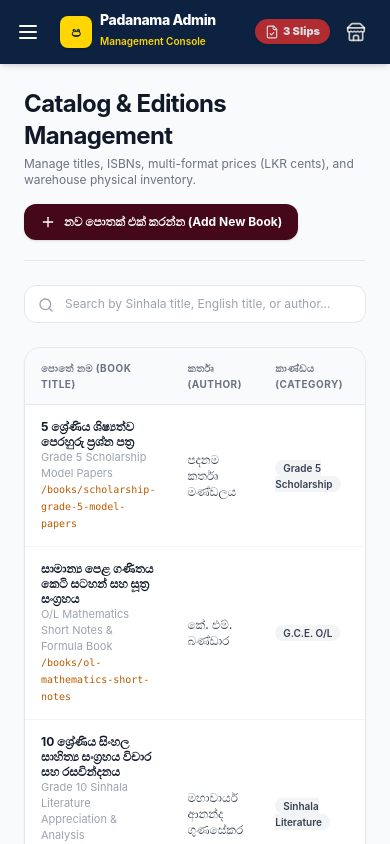
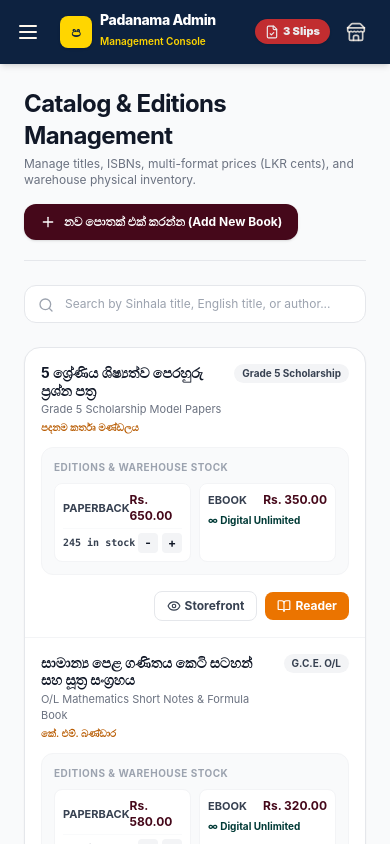
Before and after one commit to MiniduJ/padanama-publications, a Next.js app: page /admin/catalog in a window 390 px wide. Shown: the top 844 px of the page. Built offline with nearby package versions, Linux system fonts and the light colour scheme.

Commit message:
feat(mobile): complete mobile-first responsiveness for admin catalog, reports, brand icons, and layout stability

```diff
--- a/src/app/admin/catalog/page.tsx
+++ b/src/app/admin/catalog/page.tsx
@@ -165,9 +165,10 @@ export default function AdminCatalogPage() {
         </div>
       </div>
 
-      {/* Books Table */}
+      {/* Books Table: Desktop Table & Mobile Stacked Cards */}
       <div className="bg-white rounded-2xl border border-gray-200 shadow-sm overflow-hidden">
-        <div className="overflow-x-auto">
+        {/* Desktop Table View */}
+        <div className="hidden md:block overflow-x-auto">
           <table className="w-full text-left text-xs text-gray-700">
             <thead className="bg-gray-50 text-gray-500 uppercase tracking-wider text-[10px] font-bold border-b border-gray-200">
               <tr>
@@ -289,6 +290,91 @@ export default function AdminCatalogPage() {
             </tbody>
           </table>
         </div>
+
+        {/* Mobile Stacked Card View */}
+        <div className="md:hidden divide-y divide-gray-100">
+          {filteredBooks.map((book) => (
+            <div key={book.id} className="p-4 space-y-3">
+              <div className="flex items-start justify-between gap-2">
+                <div className="space-y-0.5">
+                  <h3 className="font-bold text-sm text-gray-900 leading-tight">
+                    {book.titleSi}
+                  </h3>
+                  <p className="text-[11px] text-gray-500">{book.titleEn}</p>
+                  <p className="text-[10px] text-saffron-700 font-semibold">{book.author}</p>
+                </div>
+                <span className="px-2 py-0.5 rounded-full bg-gray-100 text-[10px] font-bold text-gray-700 shrink-0">
+                  {book.category}
+                </span>
+              </div>
+
+              {/* Formats & Stock Grid */}
+              <div className="p-3 bg-gray-50 rounded-xl space-y-2 border border-gray-100">
+                <span className="text-[10px] font-bold text-gray-400 uppercase tracking-wider block">
+                  Editions & Warehouse Stock
+                </span>
+                <div className="grid grid-cols-2 gap-2">
+                  {book.formats.map((f, idx) => {
+                    const isLow = f.format !== "EBOOK" && f.stock <= 5;
+                    return (
+                      <div key={idx} className="p-2 bg-white rounded-lg border border-gray-100 text-xs space-y-1">
+                        <div className="flex items-center justify-between font-bold">
+                          <span className="text-gray-700 text-[11px]">{f.format}</span>
+                          <span className="text-maroon-900">{formatLkr(f.priceCents, "en")}</span>
+                        </div>
+                        {f.format === "EBOOK" ? (
+                          <span className="text-[10px] text-green-700 font-bold block">∞ Digital Unlimited</span>
+                        ) : (
+                          <div className="flex items-center justify-between pt-1 border-t border-gray-50">
+                            <span className={`text-[10px] font-mono font-bold ${isLow ? "text-red-600" : "text-gray-700"}`}>
+                              {f.stock} in stock {isLow && "⚠️"}
+                            </span>
+                            <div className="flex items-center gap-1">
+                              <button
+                                type="button"
+                                onClick={() => handleQuickStockUpdate(book.id, idx, f.stock - 1)}
+                                className="w-5 h-5 bg-gray-100 hover:bg-gray-200 rounded text-center text-xs font-bold"
+                              >
+                                -
+                              </button>
+                              <button
+                                type="button"
+                                onClick={() => handleQuickStockUpdate(book.id, idx, f.stock + 10)}
+                                className="w-5 h-5 bg-gray-100 hover:bg-gray-200 rounded text-center text-xs font-bold"
+                              >
+                                +
+                              </button>
+                            </div>
+                          </div>
+                        )}
+                      </div>
+                    );
+                  })}
+                </div>
+              </div>
+
+              {/* Action Buttons */}
+              <div className="flex items-center justify-end gap-2 pt-1">
+                <Link
+                  href={`/books/${book.slug}`}
+                  target="_blank"
+                  className="px-3 py-1.5 rounded-lg border border-gray-200 text-gray-700 hover:text-maroon-900 text-xs font-bold flex items-center gap-1"
+                >
+                  <Eye className="w-3.5 h-3.5" />
+                  <span>Storefront</span>
+                </Link>
+                <Link
+                  href={`/read/${book.slug}`}
+                  target="_blank"
+                  className="px-3 py-1.5 rounded-lg bg-saffron-500 hover:bg-saffron-600 text-white text-xs font-bold flex items-center gap-1"
+                >
+                  <BookOpen className="w-3.5 h-3.5" />
+                  <span>Reader</span>
+                </Link>
+              </div>
+            </div>
+          ))}
+        </div>
       </div>
     </div>
   );
--- a/src/app/admin/reports/page.tsx
+++ b/src/app/admin/reports/page.tsx
@@ -173,7 +173,8 @@ export default function AdminReportsPage() {
           </select>
         </div>
 
-        <div className="overflow-x-auto">
+        {/* Desktop Table View */}
+        <div className="hidden md:block overflow-x-auto">
           <table className="w-full text-left text-xs text-gray-700">
             <thead className="bg-gray-50 text-gray-500 uppercase tracking-wider text-[10px] font-bold border-b border-gray-200">
               <tr>
@@ -211,6 +212,42 @@ export default function AdminReportsPage() {
             </tbody>
           </table>
         </div>
+
+        {/* Mobile Stacked Card View */}
+        <div className="md:hidden divide-y divide-gray-100">
+          {royalties.map((r) => (
+            <div key={r.id} className="p-4 space-y-2.5">
+              <div className="flex items-start justify-between gap-2">
+                <div>
+                  <h4 className="font-bold text-sm text-gray-900">{r.authorName}</h4>
+                  <p className="text-xs text-gray-600 leading-tight">{r.bookTitle}</p>
+                </div>
+                <span className="px-2 py-0.5 rounded bg-gray-100 text-[10px] font-bold text-gray-700 shrink-0">
+                  {r.format}
+                </span>
+              </div>
+
+              <div className="grid grid-cols-2 gap-2 text-xs p-2.5 bg-gray-50 rounded-xl border border-gray-100">
+                <div>
+                  <span className="text-[10px] text-gray-400 block">Units Sold</span>
+                  <span className="font-mono font-bold text-gray-800">{r.unitsSold} copies</span>
+                </div>
+                <div>
+                  <span className="text-[10px] text-gray-400 block">Contract Rate</span>
+                  <span className="font-bold text-saffron-700">{r.royaltyRatePercent}%</span>
+                </div>
+                <div>
+                  <span className="text-[10px] text-gray-400 block">Gross Sales</span>
+                  <span className="font-semibold text-gray-700">{formatLkr(r.grossSalesCents, "en")}</span>
+                </div>
+                <div>
+                  <span className="text-[10px] text-gray-400 block">Royalty Payable</span>
+                  <span className="font-extrabold text-maroon-900">{formatLkr(r.royaltyPayableCents, "en")}</span>
+                </div>
+              </div>
+            </div>
+          ))}
+        </div>
       </div>
     </div>
   );
--- a/src/app/not-found.tsx
+++ /dev/null
@@ -1,32 +0,0 @@
-import Link from "next/link";
-
-export default function NotFound() {
-  return (
-    <html lang="si">
-      <body style={{ fontFamily: "system-ui, sans-serif", padding: "3rem 1rem", textAlign: "center", backgroundColor: "#FFF8EC", color: "#1E1A17" }}>
-        <h1 style={{ color: "#0D2240", fontSize: "2rem", fontWeight: 900 }}>
-          404 - පිටුව හමු නොවීය (Page Not Found)
-        </h1>
-        <p style={{ color: "#666", marginTop: "1rem", fontSize: "0.875rem" }}>
-          ඔබ සොයන පිටුව ඉවත් කර හෝ වෙනත් ලිපිනයකට මාරු කර ඇත.
-        </p>
-        <Link
-          href="/si"
-          style={{
-            display: "inline-block",
-            marginTop: "1.5rem",
-            padding: "0.75rem 1.5rem",
-            backgroundColor: "#D32F2F",
-            color: "#ffffff",
-            borderRadius: "0.75rem",
-            textDecoration: "none",
-            fontWeight: "bold",
-            fontSize: "0.875rem",
-          }}
-        >
-          මුල් පිටුවට යන්න (Go Home)
-        </Link>
-      </body>
-    </html>
-  );
-}
--- a/src/components/store/SocialMediaSection.tsx
+++ b/src/components/store/SocialMediaSection.tsx
@@ -149,7 +149,7 @@ export function SocialMediaSection() {
             <div className="flex items-start justify-between gap-4">
               <div className="flex items-center gap-3.5">
                 <div className="w-14 h-14 rounded-2xl bg-[#1877F2] text-white flex items-center justify-center shrink-0 shadow-md shadow-[#1877F2]/30">
-                  <FacebookIcon className="w-8 h-8 fill-current" />
+                  <FacebookIcon className="w-8 h-8 fill-current shrink-0" size={32} />
                 </div>
                 <div>
                   <div className="flex items-center gap-1.5">
@@ -287,9 +287,9 @@ export function SocialMediaSection() {
               rel="noreferrer"
               className="w-full py-3.5 px-6 rounded-2xl bg-[#1877F2] hover:bg-[#1565C0] text-white font-extrabold text-sm shadow-lg hover:shadow-xl transition-all flex items-center justify-center gap-2 group-hover:scale-[1.01]"
             >
-              <FacebookIcon className="w-4.5 h-4.5 fill-current" />
+              <FacebookIcon className="w-5 h-5 fill-current shrink-0" size={20} />
               <span>Facebook පිටුවට පිවිසෙන්න (Visit Facebook Page)</span>
-              <ExternalLink className="w-4 h-4" />
+              <ExternalLink className="w-4 h-4 shrink-0" />
             </a>
           </div>
         </div>
@@ -304,7 +304,7 @@ export function SocialMediaSection() {
             <div className="flex items-start justify-between gap-4">
               <div className="flex items-center gap-3.5">
                 <div className="w-14 h-14 rounded-2xl bg-[#FF0000] text-white flex items-center justify-center shrink-0 shadow-md shadow-[#FF0000]/30">
-                  <YouTubeIcon className="w-8 h-8 fill-current" />
+                  <YouTubeIcon className="w-8 h-8 fill-current shrink-0" size={32} />
                 </div>
                 <div>
                   <div className="flex items-center gap-1.5">
@@ -435,9 +435,9 @@ export function SocialMediaSection() {
               rel="noreferrer"
               className="w-full py-3.5 px-6 rounded-2xl bg-[#FF0000] hover:bg-[#CC0000] text-white font-extrabold text-sm shadow-lg hover:shadow-xl transition-all flex items-center justify-center gap-2 group-hover:scale-[1.01]"
             >
-              <YouTubeIcon className="w-4.5 h-4.5 fill-current" />
+              <YouTubeIcon className="w-5 h-5 fill-current shrink-0" size={20} />
               <span>YouTube නාලිකාවට පිවිසෙන්න (Visit YouTube Channel)</span>
-              <ExternalLink className="w-4 h-4" />
+              <ExternalLink className="w-4 h-4 shrink-0" />
             </a>
           </div>
         </div>
--- a/src/components/store/StoreFooter.tsx
+++ b/src/components/store/StoreFooter.tsx
@@ -33,7 +33,7 @@ export function StoreFooter() {
                 className="w-9 h-9 rounded-full bg-[#1877F2] text-white flex items-center justify-center hover:scale-110 transition-transform shadow"
                 aria-label="Facebook"
               >
-                <FacebookIcon className="w-4.5 h-4.5 fill-current" />
+                <FacebookIcon className="w-5 h-5 fill-current shrink-0" size={18} />
               </a>
               <a
                 href="https://www.youtube.com/@padanamapublication"
@@ -42,7 +42,7 @@ export function StoreFooter() {
                 className="w-9 h-9 rounded-full bg-[#FF0000] text-white flex items-center justify-center hover:scale-110 transition-transform shadow"
                 aria-label="YouTube"
               >
-                <YouTubeIcon className="w-4.5 h-4.5 fill-current" />
+                <YouTubeIcon className="w-5 h-5 fill-current shrink-0" size={18} />
               </a>
               <a
                 href="https://wa.me/94718008533"
@@ -51,7 +51,7 @@ export function StoreFooter() {
                 className="w-9 h-9 rounded-full bg-[#25D366] text-white flex items-center justify-center hover:scale-110 transition-transform shadow"
                 aria-label="WhatsApp"
               >
-                <WhatsAppIcon className="w-5 h-5 fill-current" />
+                <WhatsAppIcon className="w-5 h-5 fill-current shrink-0" size={18} />
               </a>
             </div>
           </div>
--- a/src/components/store/StoreHeader.tsx
+++ b/src/components/store/StoreHeader.tsx
@@ -4,7 +4,7 @@ import React, { useState, useEffect } from "react";
 import { Link, useRouter, usePathname } from "@/i18n/routing";
 import { useTranslations, useLocale } from "next-intl";
 import { Logo } from "@/components/ui/Logo";
-import { Search, ShoppingBag, BookMarked, User, Phone, Sparkles, Menu, X, Info, Mail } from "lucide-react";
+import { Search, ShoppingBag, BookMarked, User, Phone, Sparkles, Menu, X, Info, Mail, Home } from "lucide-react";
 import { CartBadge } from "./CartBadge";
 
 export function StoreHeader() {
@@ -40,9 +40,9 @@ export function StoreHeader() {
 
   return (
     <header className="sticky top-0 z-40 bg-cream/95 backdrop-blur border-b border-maroon-100 shadow-sm w-full">
-      {/* Top Bar with Contact Us, About Us, Hotline and Languages (Full Width) */}
-      <div className="bg-brandNavy text-cream text-xs py-1.5 sm:py-2 px-3 sm:px-6 border-b border-brandNavy/40 w-full">
-        <div className="w-full flex items-center justify-between gap-2">
+      {/* Top Bar with Contact Us, About Us, Hotline and Languages */}
+      <div className="bg-brandNavy text-cream text-xs py-2 px-4 sm:px-6 lg:px-8 border-b border-brandNavy/40 w-full">
+        <div className="max-w-7xl mx-auto flex items-center justify-between gap-3">
           {/* Left: Hotline & Free Delivery Notice */}
           <div className="flex items-center gap-3 text-[11px] sm:text-xs">
             <a
@@ -130,7 +130,7 @@ export function StoreHeader() {
       </div>
 
       {/* Main Navbar */}
-      <div className="w-full px-3 sm:px-6 h-18 sm:h-20 flex items-center justify-between gap-3 sm:gap-4">
+      <div className="max-w-7xl mx-auto px-4 sm:px-6 lg:px-8 h-20 flex items-center justify-between gap-4">
         {/* Brand Logo with exact official image */}
         <Link href="/" className="shrink-0 flex items-center py-1">
           <Logo size="md" />
@@ -151,9 +151,17 @@ export function StoreHeader() {
         </form>
 
         {/* Primary Navigation Links */}
-        <nav className="hidden lg:flex items-center gap-6 text-sm font-bold text-brandNavy">
+        <nav className="hidden lg:flex items-center gap-5 xl:gap-6 text-sm font-bold text-brandNavy">
           <Link
-            href="/products"
+            href="/"
+            className="hover:text-brandRed transition-colors flex items-center gap-1.5"
+          >
+            <Home className="w-4 h-4 text-brandRed" />
+            <span>{nav("home")}</span>
+          </Link>
+
+          <Link
+            href="/books"
             className="hover:text-brandRed transition-colors flex items-center gap-1"
           >
             <span>{nav("shop")}</span>
@@ -165,6 +173,14 @@ export function StoreHeader() {
           >
             <BookMarked className="w-4 h-4 text-brandRed" />
             <span>{nav("digitalLibrary")}</span>
+          </Link>
+
+          <Link
+            href="/book-fair"
+            className="hover:text-brandRed transition-colors flex items-center gap-1.5 px-3 py-1 rounded-full bg-brandYellow/30 text-brandNavy font-extrabold border border-brandYellow/60 hover:bg-brandYellow/50 shadow-xs"
+          >
+            <Sparkles className="w-3.5 h-3.5 text-brandRed" />
+            <span>{currentLocale === "ta" ? "புத்தக கண்காட்சி" : currentLocale === "en" ? "Book Fair" : "පොත් ප්‍රදර්ශනය"}</span>
           </Link>
         </nav>
 
--- a/src/components/ui/BrandIcons.tsx
+++ b/src/components/ui/BrandIcons.tsx
@@ -3,13 +3,16 @@ import React from "react";
 /**
  * Official Brand Icons for Padanama Publications
  * Authentic SVG paths for WhatsApp, Facebook, YouTube, and Koko BNPL
+ * With hard-coded fallback dimensions to prevent SVG overflow
  */
 
-export function WhatsAppIcon({ className = "w-6 h-6" }: { className?: string }) {
+export function WhatsAppIcon({ className = "w-6 h-6", size = 24 }: { className?: string; size?: number }) {
   return (
     <svg
       viewBox="0 0 24 24"
-      className={className}
+      width={size}
+      height={size}
+      className={`shrink-0 ${className}`}
       fill="currentColor"
       xmlns="http://www.w3.org/2000/svg"
       aria-hidden="true"
@@ -19,11 +22,13 @@ export function WhatsAppIcon({ className = "w-6 h-6" }: { className?: string })
   );
 }
 
-export function FacebookIcon({ className = "w-6 h-6" }: { className?: string }) {
+export function FacebookIcon({ className = "w-6 h-6", size = 24 }: { className?: string; size?: number }) {
   return (
     <svg
       viewBox="0 0 24 24"
-      className={className}
+      width={size}
+      height={size}
+      className={`shrink-0 ${className}`}
       fill="currentColor"
       xmlns="http://www.w3.org/2000/svg"
       aria-hidden="true"
@@ -33,11 +38,13 @@ export function FacebookIcon({ className = "w-6 h-6" }: { className?: string })
   );
 }
 
-export function YouTubeIcon({ className = "w-6 h-6" }: { className?: string }) {
+export function YouTubeIcon({ className = "w-6 h-6", size = 24 }: { className?: string; size?: number }) {
   return (
     <svg
       viewBox="0 0 24 24"
-      className={className}
+      width={size}
+      height={size}
+      className={`shrink-0 ${className}`}
       fill="currentColor"
       xmlns="http://www.w3.org/2000/svg"
       aria-hidden="true"
@@ -52,6 +59,8 @@ export function KokoIcon({ className = "h-5 w-auto" }: { className?: string }) {
     <svg
       viewBox="0 0 76 28"
       className={className}
+      width={76}
+      height={28}
       fill="none"
       xmlns="http://www.w3.org/2000/svg"
       aria-hidden="true"
```
Also changed, not shown: 1 other file (tests, documents, lock files or other folders).
